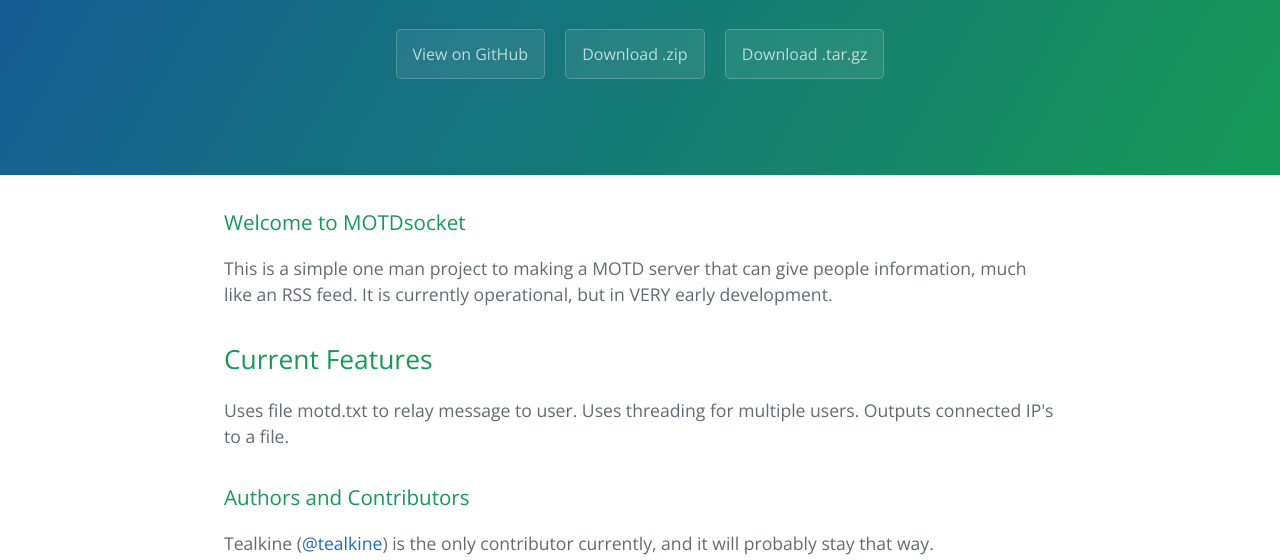
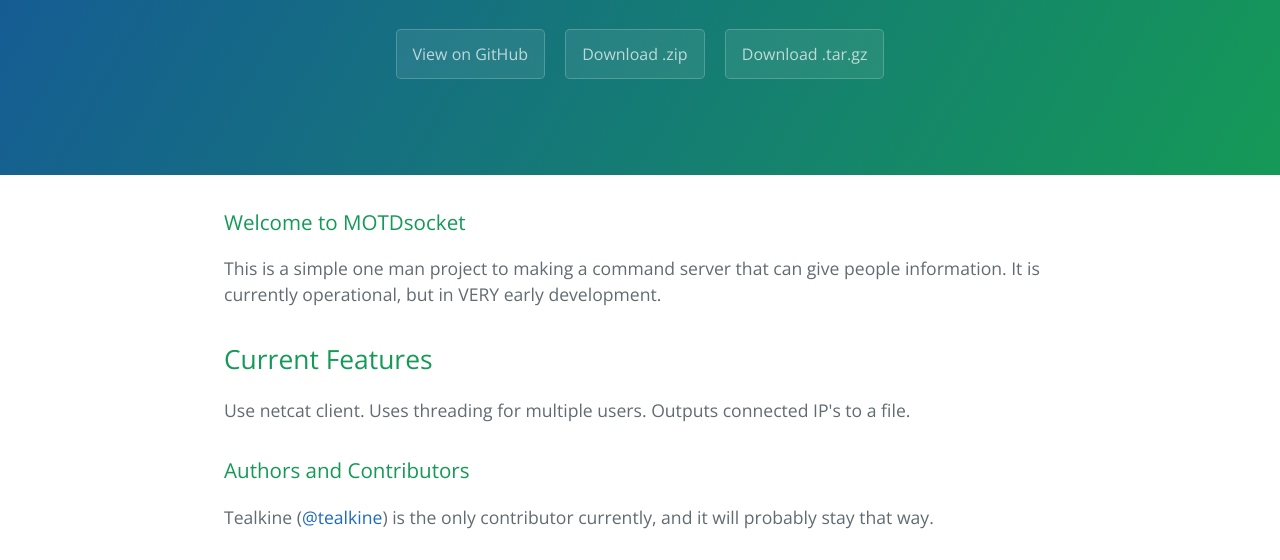
Before and after one commit to f3rn0s/MOTDsocket, a plain HTML site: page index.html in a window 1280 px wide. Shown: the part 208-768 px from the top of the page. Drawn offline with nearby package versions, Linux system fonts and the light colour scheme.

Commit message:
Update index.html

```diff
--- a/index.html
+++ b/index.html
@@ -22,12 +22,12 @@
       <h3>
 <a id="welcome-to-motdsocket" class="anchor" href="#welcome-to-motdsocket" aria-hidden="true"><span aria-hidden="true" class="octicon octicon-link"></span></a>Welcome to MOTDsocket</h3>
 
-<p>This is a simple one man project to making a MOTD server that can give people information, much like an RSS feed. It is currently operational, but in VERY early development.</p>
+<p>This is a simple one man project to making a command server that can give people information. It is currently operational, but in VERY early development.</p>
 
 <h2>
 <a id="current-features" class="anchor" href="#current-features" aria-hidden="true"><span aria-hidden="true" class="octicon octicon-link"></span></a>Current Features</h2>
 
-<p>Uses file motd.txt to relay message to user.
+<p>Use netcat client.
 Uses threading for multiple users.
 Outputs connected IP's to a file.</p>
 
```
